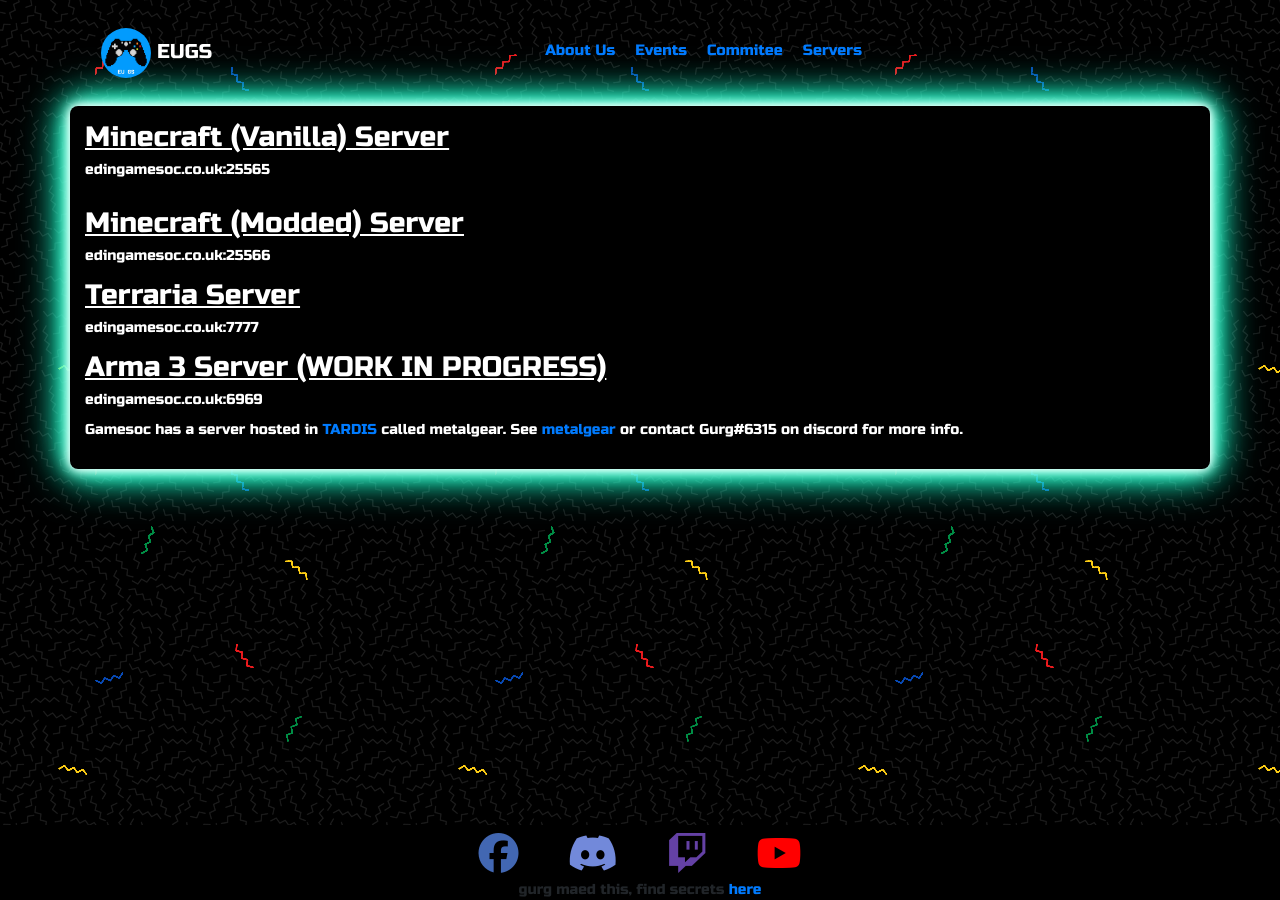
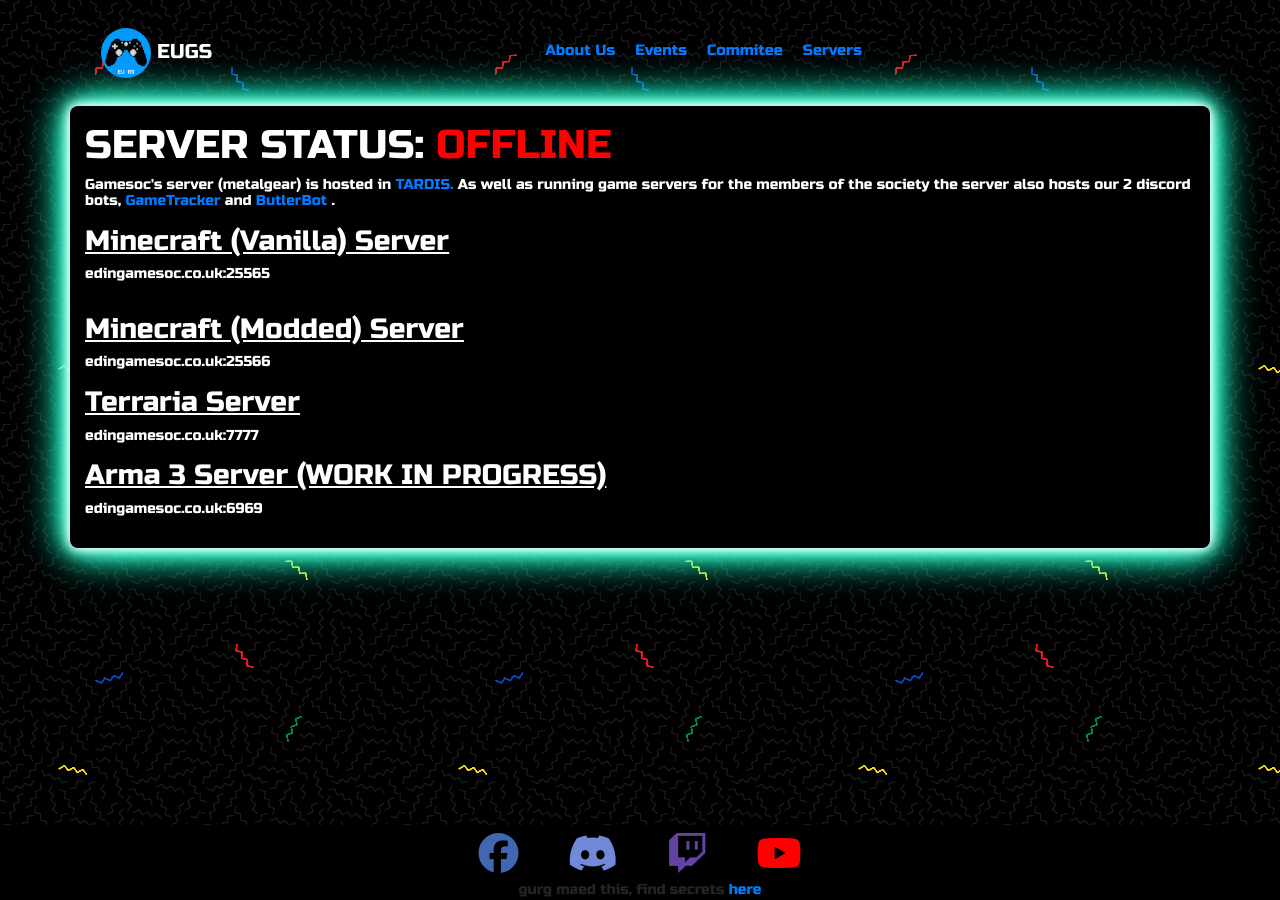
Before and after one commit to Ninteedo/eugs_website, a Jekyll site: the page built from servers.html, in a window 1280 px wide. Built offline with Jekyll 4.4.1, drawn with Linux system fonts in a browser that asks for light colours; nearby versions of some CDN libraries.

Commit message:
updated servers page

```diff
--- a/_sass/main.scss
+++ b/_sass/main.scss
@@ -21,6 +21,19 @@
 body {
     margin-bottom: 110px; /* Margin bottom by footer height */
 
+}
+
+p {
+    line-height: 1.1;
+}
+
+#top {
+    background-image: url("memphis-colour-new.png");
+    background-color: black;
+    font-size: 0.9rem;
+    font-weight: 100;
+    line-height: 1;
+    font-family: 'Russo One', sans-serif !important;
 }
 
 .fa-discord{
@@ -47,14 +60,8 @@
   }
 
 
-#top {
-    background-image: url("memphis-colour-new.png");
-    background-color: black;
-    font-size: 0.9rem;
-    font-weight: 100;
-    line-height: 1;
-    font-family: 'Russo One', sans-serif !important;
-}
+
+
 
 .nav-item {
     padding-bottom: 5px;
--- a/index.html
+++ b/index.html
@@ -4,11 +4,11 @@
 ---
 
 <div class="container pageback" >
-    <img class="rounded mx-auto d-block img-fluid" src="assets/images/gsbanner.png" class="img-fluid" style="width: 85%;" >
+    <a href=""><img class="rounded mx-auto d-block img-fluid" src="assets/images/gsbanner.png" class="img-fluid" style="width: 85%;" ></a>
     <br>
 
     <h1 class="text-center"> Welcome to the Edinburgh University Gaming Society!</h2>
-    <h4 class="text-center"> Scotland's <abbr title="and STRONGEST">Biggest</abbr> Gaming Society</h4>
+    <h4 class="text-center"> Scotland's <abbr title="AND BADDEST">Biggest</abbr> Gaming Society</h4>
     <br>
 
     <h4 class="text-center">
--- a/servers.html
+++ b/servers.html
@@ -4,6 +4,16 @@
 ---
 
 <div class="container pageback">
+
+    <h1> SERVER STATUS: <a style="color: red">OFFLINE</a></h1>
+
+    <p>
+        Gamesoc's server (metalgear) is hosted in <a href="https://wiki.tardis.ed.ac.uk" >TARDIS.</a>
+        As well as running game servers for the members of the society the server also hosts our 2 discord bots,
+        <a href="https://github.com/GreigHuth/GameTracker"> GameTracker</a> and
+        <a href="https://github.com/dkambersky/GamesocButler"> ButlerBot </a>.
+
+    </p>
 
     <h3><u>Minecraft (Vanilla) Server</u></h3>
     <p>edingamesoc.co.uk:25565</p>
@@ -21,12 +31,5 @@
 
 
 
-    <p>
-        Gamesoc has a server hosted in
-        <a href="https://wiki.tardis.ed.ac.uk" >TARDIS</a>
-        called metalgear. See <a href="https://wiki.tardis.ed.ac.uk/wiki/Metalgear">metalgear</a>
-        or contact Gurg#6315 on discord for more info.
-    </p>
-
 
 </div>
```
Also changed, not shown: server.html (deleted, +0 -66 lines).
